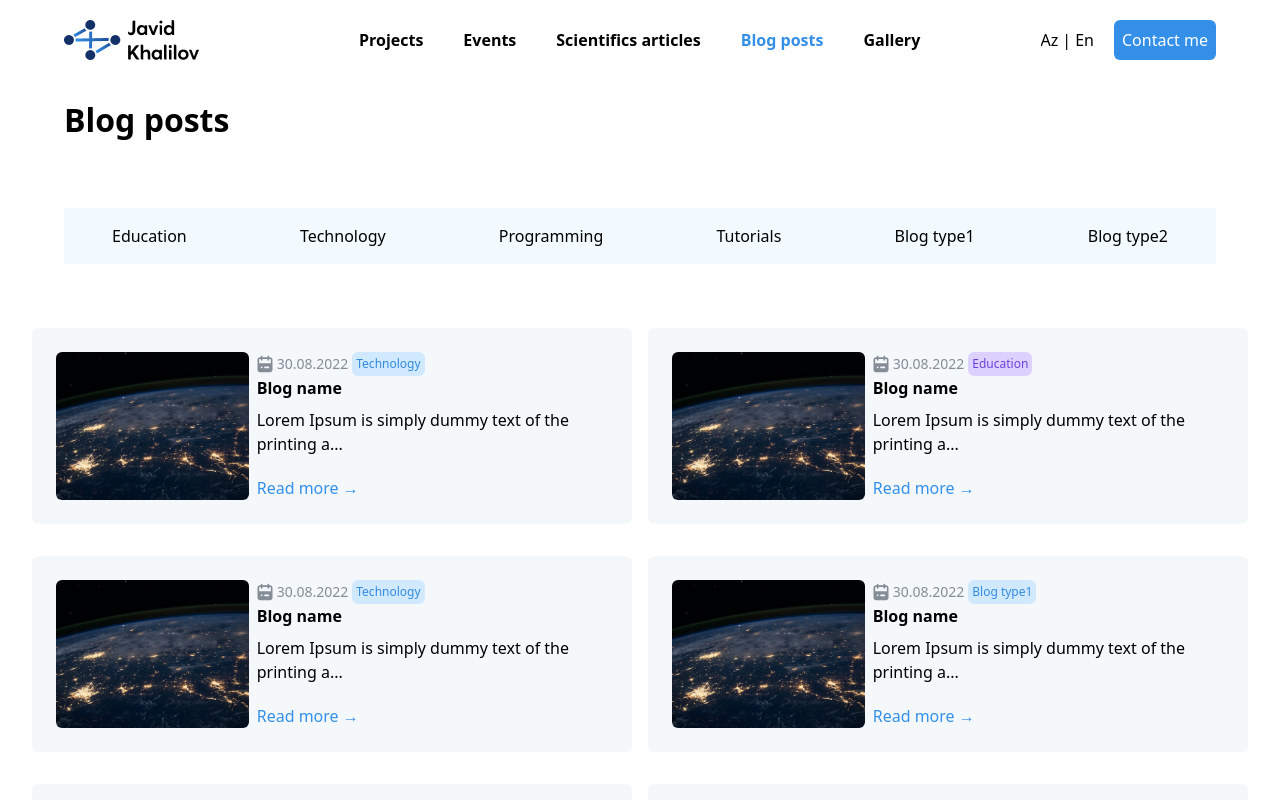
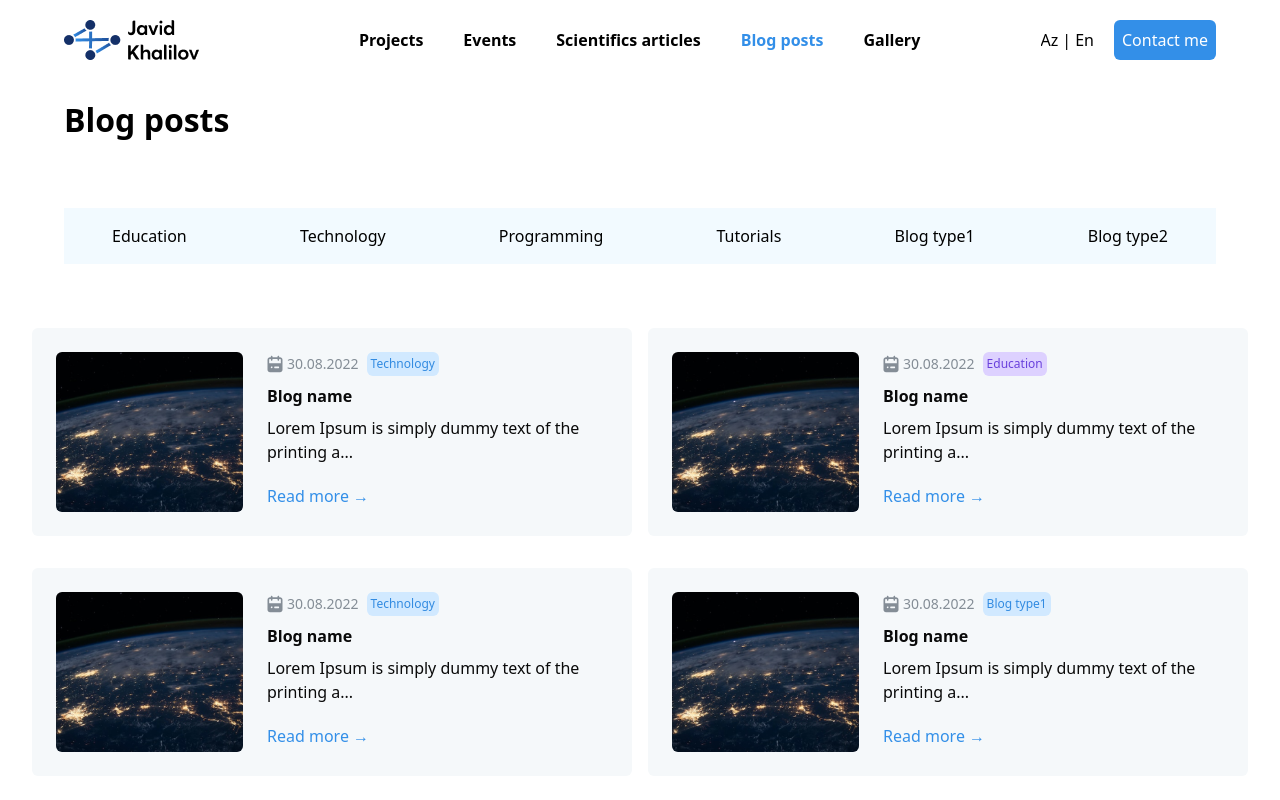
Before and after one commit to Nigar16/jk-personal-portfolio, a React (Create React App) app: page /blogs in a window 1280 px wide. Shown: the top 800 px of the page. Built offline with nearby package versions, Linux system fonts and the light colour scheme.

Commit message:
Blog post section margin problems fixed

```diff
--- a/src/components/items/Card.jsx
+++ b/src/components/items/Card.jsx
@@ -7,17 +7,17 @@ const Card=memo(({ item })=>{
     return (
         <div>
         <div className={` flex bg-[#F5F8FA] justify-between rounded-[6px] p-6  `}>
-            <div className="w-[40%] ">
-                <img className="object-cover h-[100%] rounded-[6px]" src={item.image} alt=""/>
+            <div className="w-[40%] mr-4 ">
+                <img className="object-cover h-40 rounded-[6px]" src={item.image} alt=""/>
             </div>
             <div className="ml-2 flex flex-col">
                 <div className=' flex items-center'>
                     <Calendar className='mr-1 text-[#848D96]'/>
-                    <span className='mr-1 text-[#848D96] text-sm'>{item.date}</span>
-                    <span className='p-1 rounded-[6px] text-xs' style={{ background: `${item.lightcolor}`,color:`${item.darkcolor}` }}>{item.category}</span>
+                    <span className='mr-2  text-[#848D96] text-sm'>{item.date}</span>
+                    <span className='p-1  rounded-[6px] text-xs' style={{ background: `${item.lightcolor}`,color:`${item.darkcolor}` }}>{item.category}</span>
                 </div>
-                <h1 className="font-[700] text-[16px] ">{item.title}</h1>
-                <p className="mt-2  text-[16px]">
+                <h1 className="font-[700] text-[16px] mt-2 text-[#0A0A0A] ">{item.title}</h1>
+                <p className="mt-2  text-[16px] text-[#0A0A0A] ">
                     {item.content.substring(0, 50) + "..."}
                 </p>
                 <span  className="mt-5 cursor-pointer text-[#338FE8]"><Link to={`/blog-posts/${item.id}`}>Read more →</Link></span>
--- a/src/components/items/PrimaryCard.jsx
+++ b/src/components/items/PrimaryCard.jsx
@@ -7,17 +7,17 @@ const PrimaryCard=memo(({ item })=> {
     return (
         <div className="">
             <div className="rounded-[6px]  bg-[#F5F8FA]  ">
-                <div className="mt-6 ml-6 mb-3  rounded-[6px] h-64 w-[92%] bg-cover" style={{ backgroundImage:`url(${item.image})` }}>
+                <div className="mt-6 ml-6 mb-3  rounded-[6px] h-60 w-[92%] bg-cover" style={{ backgroundImage:`url(${item.image})` }}>
                     {/*<img className="pt-6 pr-6 pl-6 pb-3  rounded-[6px] max-h-64 w-full" src={item.image} alt=''/>*/}
                 </div>
                 <div className='pl-6 flex items-center'>
                     <Calendar className='mr-1 text-[#848D96]'/>
-                    <span className='mr-1 text-[#848D96] text-sm'>{item.date}</span>
+                    <span className='mr-2 text-[#848D96] text-sm'>{item.date}</span>
                     <span className='p-1 rounded-[6px] text-xs' style={{ background: `${item.lightcolor}`,color:`${item.darkcolor}` }}>{item.category}</span>
                 </div>
                 <div className="pb-6 pr-6 pl-6 pt-3">
-                    <h5 className="text-gray-900 text-xl font-medium mb-2">{item.title}</h5>
-                    <p className="text-gray-700 text-base mb-4">
+                    <h5 className="text-gray-900 text-xl font-medium mb-2 text-[#0A0A0A]">{item.title}</h5>
+                    <p className="text-gray-700 text-base mb-4 text-[#0A0A0A]">
                         {item.content.substring(0, 70) + "..."}
                     </p>
                     <span  className="mt-5 cursor-pointer text-[#338FE8]"><Link to={`/blog-posts/${item.id}`}>Read more →</Link></span>
```
